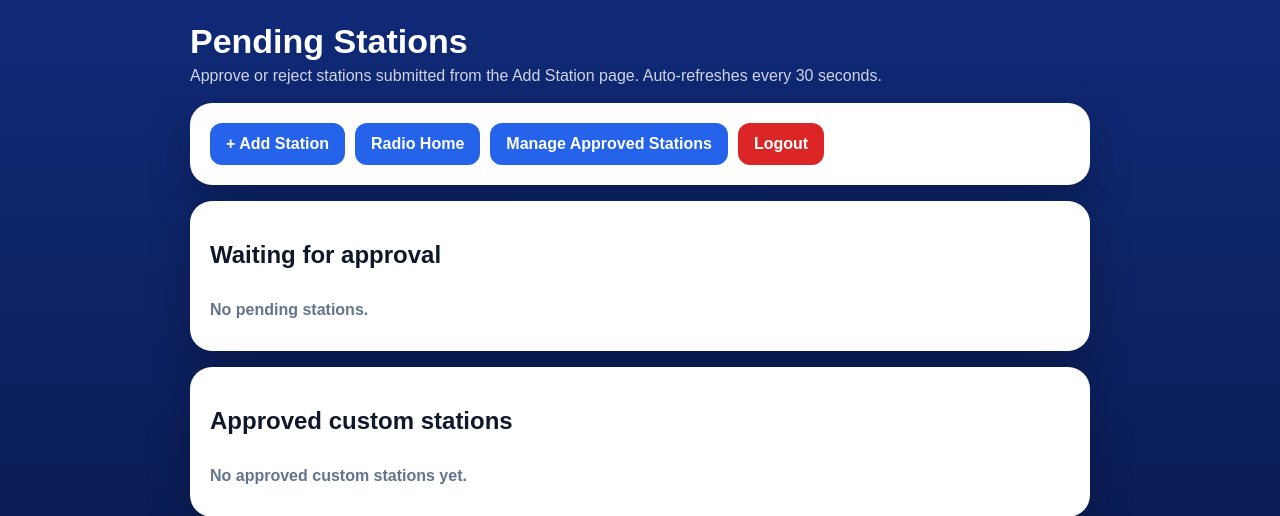
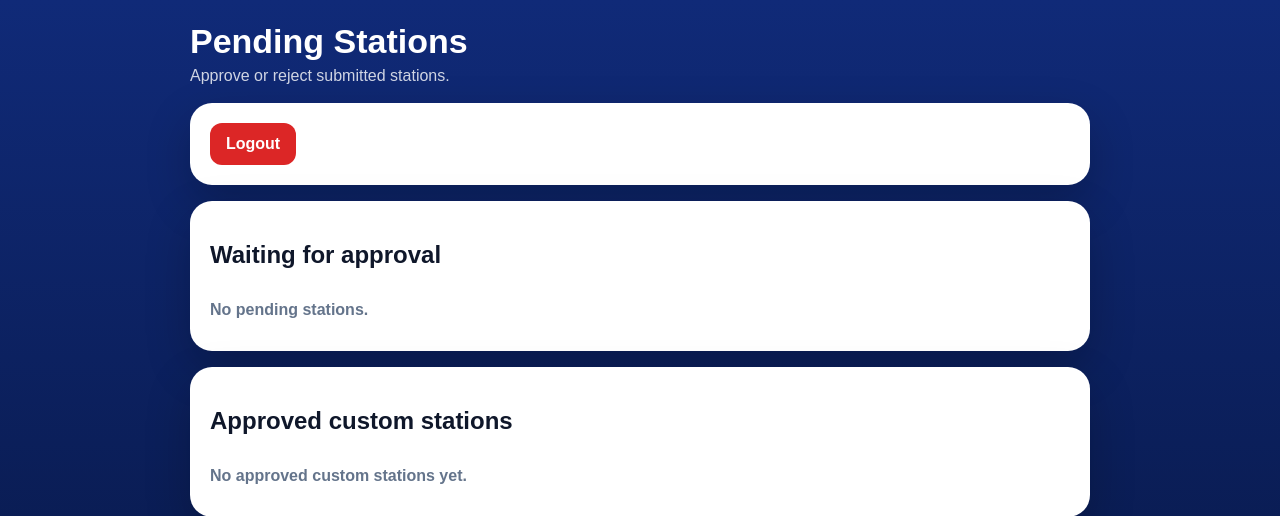
Before and after one commit to peterbarthelemy845-rgb/radio-server, a Flask app: page /admin/pending in a window 1280 px wide. Shown: the top 516 px of the page. Run offline with Flask 3, Linux system fonts and the light colour scheme; the visitor is signed in with stand-in values (Sample User, id 1).

Commit message:
Add files via upload
update fixes

```diff
--- a/app.py
+++ b/app.py
@@ -6,6 +6,7 @@ import shlex
 import time
 import socket
 import urllib.request
+import requests
 from urllib.parse import urlparse, quote
 from werkzeug.utils import secure_filename
 
@@ -29,7 +30,7 @@ current_playing = {
     "station_name": "La Voix Divine",
     "station_subtitle": "Internet Stream",
     "stream_url": "http://162.244.81.219:8020/live",
-    "website": "https://radiolavoixdivine.com",
+    "website": "radiolavoixdivine.com",
     "logo": "🎧",
 }
 
@@ -42,7 +43,7 @@ def is_public_website():
     return host in PUBLIC_HOSTS or host.endswith(".onrender.com")
 
 TEST_STREAMS = [
-    {"name": "La Voix Divine", "subtitle": "radiolavoixdivine.com", "website": "https://radiolavoixdivine.com", "url": "http://162.244.81.219:8020/live", "logo": "🎧"},
+    {"name": "La Voix Divine", "subtitle": "radiolavoixdivine.com", "website": "radiolavoixdivine.com", "url": "http://162.244.81.219:8020/live", "logo": "🎧"},
     {"name": "181 FM The Buzz", "subtitle": "https://www.181.fm", "website": "https://www.181.fm", "url": "http://listen.181fm.com/181-buzz_128k.mp3", "logo": "📻"},
 ]
 
@@ -383,18 +384,32 @@ def local_stations():
 
 @app.route("/stream")
 def stream_proxy():
-    # Browser-friendly proxy for the public website. This helps avoid mixed-content blocks
-    # when the original Icecast stream is HTTP but the site is HTTPS.
+    # Browser-friendly proxy for the public website.
+    # It keeps the HTTP Icecast stream playing through this HTTPS domain.
     stream_url = request.args.get("url") or MAIN_STREAM_URL
+
     def generate():
-        req = urllib.request.Request(stream_url, headers={"User-Agent": "Mozilla/5.0"})
-        with urllib.request.urlopen(req, timeout=10) as upstream:
-            while True:
-                chunk = upstream.read(8192)
-                if not chunk:
-                    break
-                yield chunk
-    return Response(generate(), mimetype="audio/mpeg")
+        with requests.get(
+            stream_url,
+            stream=True,
+            timeout=(5, None),
+            headers={"User-Agent": "LaVoixDivineRadio/1.0"},
+        ) as upstream:
+            upstream.raise_for_status()
+            for chunk in upstream.iter_content(chunk_size=8192):
+                if chunk:
+                    yield chunk
+
+    return Response(
+        generate(),
+        mimetype="audio/mpeg",
+        headers={
+            "Cache-Control": "no-cache, no-store, must-revalidate",
+            "Pragma": "no-cache",
+            "Expires": "0",
+            "Access-Control-Allow-Origin": "*",
+        },
+    )
 
 @app.route("/qr")
 def qr_image():
@@ -737,8 +752,7 @@ def admin_pending():
 
 @app.route('/admin/stations', methods=['GET'])
 def admin_stations():
-    store = load_station_store()
-    return render_template('admin_stations.html', approved=store.get('custom_stations', []))
+    return redirect('/admin/pending')
 
 @app.route('/admin/approve/<int:index>', methods=['POST', 'GET'])
 def admin_approve(index):
@@ -777,14 +791,14 @@ def admin_delete_station(index):
         custom.pop(index)
         store['custom_stations'] = custom
         save_station_store(store)
-    return redirect('/admin/stations')
+    return redirect('/admin/pending')
 
 @app.route('/admin/edit/<int:index>', methods=['GET', 'POST'])
 def admin_edit_station(index):
     store = load_station_store()
     custom = store.get('custom_stations', [])
     if index < 0 or index >= len(custom):
-        return redirect('/admin/stations')
+        return redirect('/admin/pending')
     station = normalize_station(custom[index])
     error = ''
     if request.method == 'POST':
@@ -806,7 +820,7 @@ def admin_edit_station(index):
             custom[index] = station
             store['custom_stations'] = custom
             save_station_store(store)
-            return redirect('/admin/stations')
+            return redirect('/admin/pending')
     return render_template('edit_station.html', station=station, index=index, error=error)
 
 @app.route('/api/admin/stations', methods=['GET'])
--- a/templates/add_station.html
+++ b/templates/add_station.html
@@ -19,7 +19,7 @@ h1{font-size:clamp(32px,8vw,48px);line-height:1.05;margin:0;font-weight:900;lett
     <p class="sub">Save a radio stream from your phone to the device.</p>
   </section>
   <section class="card">
-    <div class="pill">Wi‑Fi {{ ssid }}</div>
+    {% if message %}<div class="msg {% if status == 'error' %}err{% else %}ok{% endif %}">{{ message }}</div>{% endif %}
     <form method="post" action="/api/add-station" enctype="multipart/form-data">
       <div class="row">
         <label for="name">Station name</label>
@@ -40,9 +40,7 @@ h1{font-size:clamp(32px,8vw,48px);line-height:1.05;margin:0;font-weight:900;lett
       </div>
       <button class="btn" type="submit">Save Station</button>
     </form>
-    {% if message %}<div class="msg {% if status == 'error' %}err{% else %}ok{% endif %}">{{ message }}</div>{% endif %}
   </section>
-  <div class="footer">Panik Radio Device Setup</div>
 </main>
 </body>
 </html>
--- a/templates/edit_station.html
+++ b/templates/edit_station.html
@@ -14,6 +14,6 @@
   {% if station.logo_url or station.wallpaper %}<img class="thumb" src="{{ station.logo_url or station.wallpaper }}">{% endif %}
   <div class="field"><label>Replace logo / wallpaper</label><input name="wallpaper" type="file" accept="image/*"></div>
   <button class="btn approve" type="submit">Save Changes</button>
-  <a class="btn link" href="/admin/stations">Cancel</a>
+  <a class="btn link" href="/admin/pending">Cancel</a>
 </form>
 </div></div></body></html>
--- a/templates/pending.html
+++ b/templates/pending.html
@@ -8,11 +8,8 @@
 </head>
 <body>
 <div class="wrap">
-  <div class="top"><h1>Pending Stations</h1><div class="sub">Approve or reject stations submitted from the Add Station page. Auto-refreshes every 30 seconds.</div></div>
+  <div class="top"><h1>Pending Stations</h1><div class="sub">Approve or reject submitted stations.</div></div>
   <div class="card actions">
-    <a class="btn link" href="/add-station">+ Add Station</a>
-    <a class="btn link" href="/">Radio Home</a>
-    <a class="btn link" href="/admin/stations">Manage Approved Stations</a>
     <a class="btn reject" href="/admin/logout">Logout</a>
   </div>
   <div class="card">
@@ -37,8 +34,17 @@
   <div class="card">
     <h2>Approved custom stations</h2>
     {% if approved %}
-      <p><a class="btn link" href="/admin/stations">Edit or delete approved stations</a></p>
-      {% for s in approved[:5] %}<div class="station"><b>{{ s.name }}</b><div class="url">{{ s.url }}</div></div>{% endfor %}
+      {% for s in approved %}
+      <div class="station">
+        <div class="name">{{ s.name }}</div>
+        <div class="url">{{ s.url }}</div>
+        <div>{{ s.website or s.subtitle }}</div>
+        <div class="actions">
+          <a class="btn link" href="/admin/edit/{{ loop.index0 }}">Edit</a>
+          <form method="post" action="/admin/delete/{{ loop.index0 }}"><button class="btn reject">Delete</button></form>
+        </div>
+      </div>
+      {% endfor %}
     {% else %}<div class="empty">No approved custom stations yet.</div>{% endif %}
   </div>
 </div>
```
Also changed, not shown: templates/index.html (+8 -5 lines).
